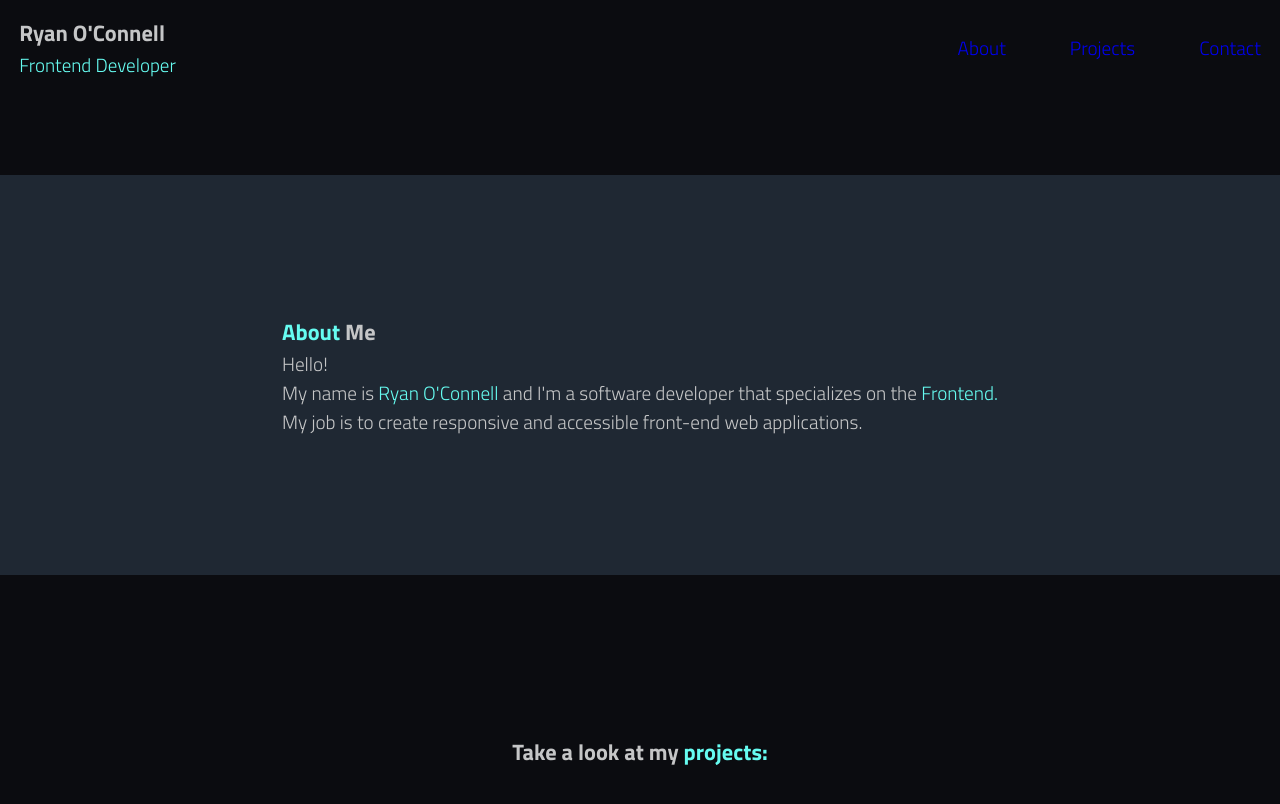
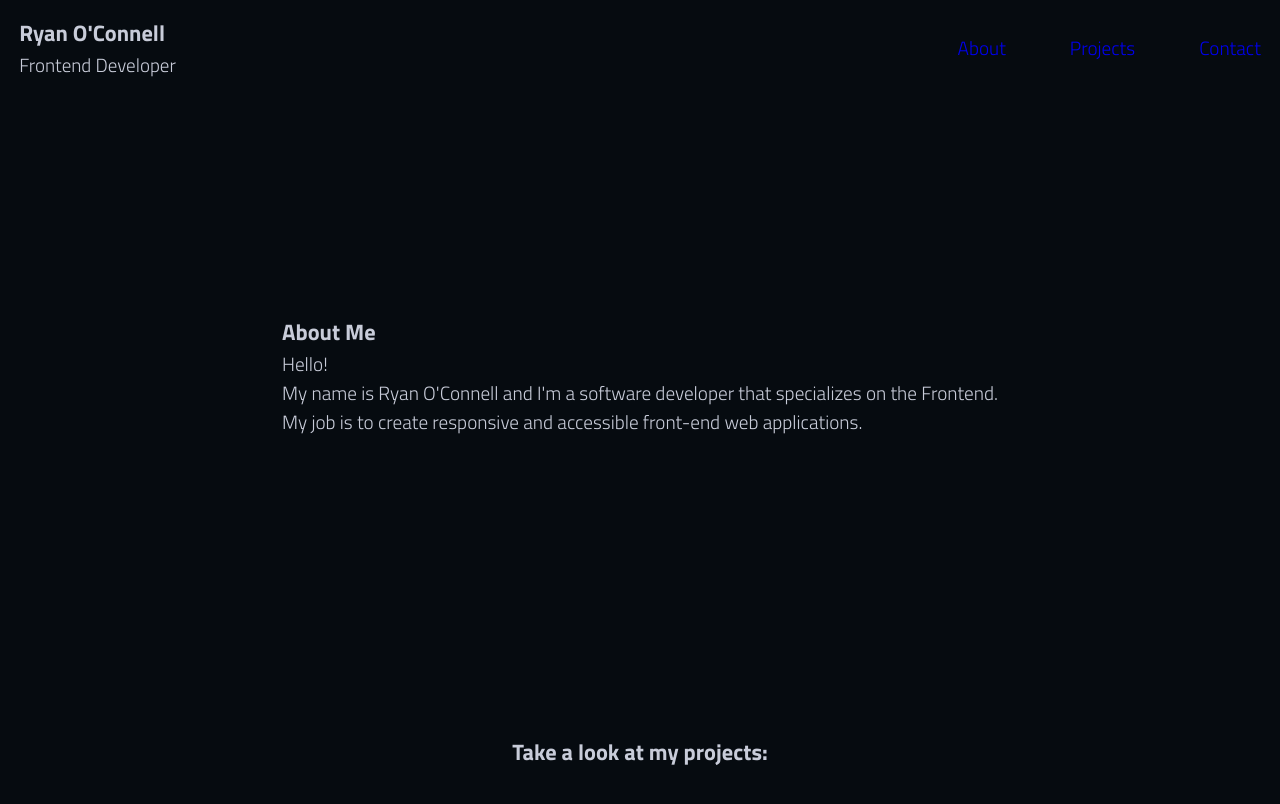
Before and after one commit to NeptuneRjo/portfolio, a React (Create React App) app: page / in a window 1280 px wide. Shown: the top 804 px of the page. Built offline with nearby package versions, Linux system fonts and the light colour scheme.

Commit message:
added new style variables

```diff
--- a/src/index.css
+++ b/src/index.css
@@ -1,11 +1,10 @@
 @import url('https://fonts.googleapis.com/css2?family=Titillium+Web:wght@200;300;600;700;900&display=swap');
 
 :root {
-    --background-color: #0B0C10;
-    --dark-teal: #45A29E;
-    --light-teal: #66FCF1;
-    --font-color: #C5C6C7;
-    --light-gray: #1F2833;
+    --background-color: #060B10;
+    --font-color: #C8CCD9;
+    --contrast-color: #7293B4;
+    --secondary-color: #5F6D99;
 
     --font-family: 'Titillium Web', sans-serif;
 }
```
